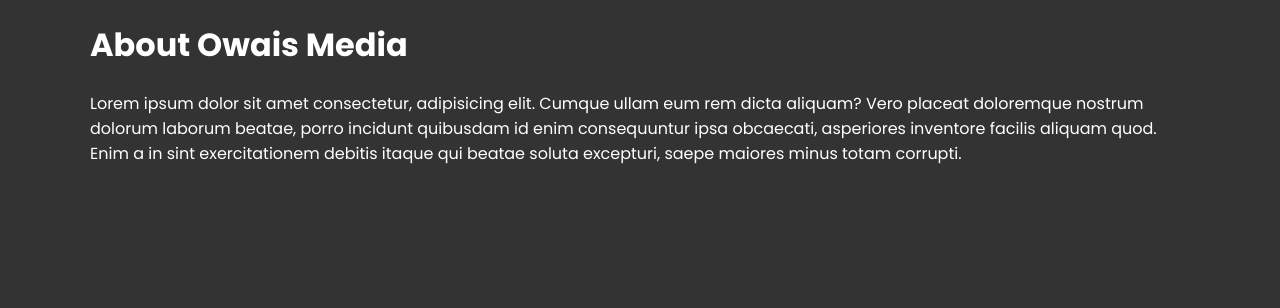
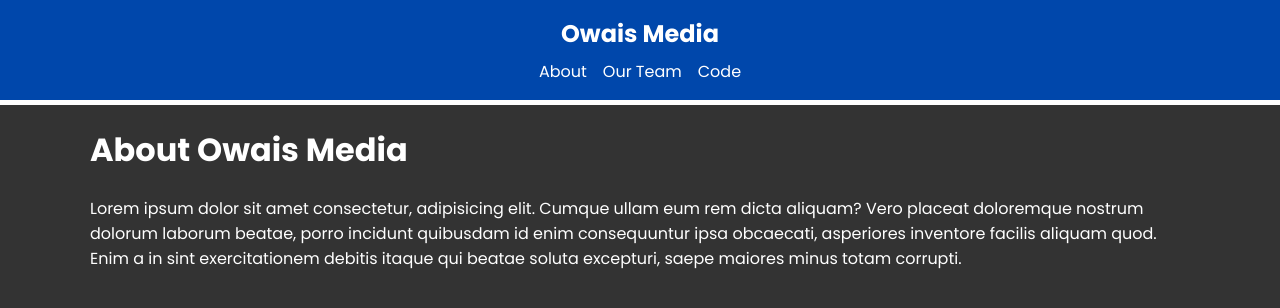
Before and after one commit to MOwais/nextjs-13, a Next.js app in the folder next_13_crash/: page /about in a window 1280 px wide. Shown: the top 308 px of the page. Built offline with nearby package versions, Linux system fonts and the light colour scheme.

Commit message:
header component, repos page

```diff
--- /dev/null
+++ b/next_13_crash/app/components/Header.jsx
@@ -0,0 +1,21 @@
+"use client";
+import Link from "next/link";
+
+const Header = () => {
+  return (
+    <header className="header">
+      <div className="container">
+        <div className="logo">
+          <Link href="/">Owais Media</Link>
+        </div>
+        <div className="links">
+          <Link href="/about">About</Link>
+          <Link href="/about/team">Our Team</Link>
+          <Link href="/code/repos">Code</Link>
+        </div>
+      </div>
+    </header>
+  );
+};
+
+export default Header;
--- a/next_13_crash/app/layout.jsx
+++ b/next_13_crash/app/layout.jsx
@@ -1,4 +1,5 @@
 import { Poppins } from "next/font/google";
+import Header from "./components/Header";
 import "./globals.css";
 
 const poppins = Poppins({
@@ -17,6 +18,7 @@
   return (
     <html lang="en">
       <body className={poppins.className}>
+        <Header />
         <main className="container">{children}</main>
       </body>
     </html>
```
Also changed, not shown: next_13_crash/app/code/repos/page.jsx (added, +41 -0 lines).
